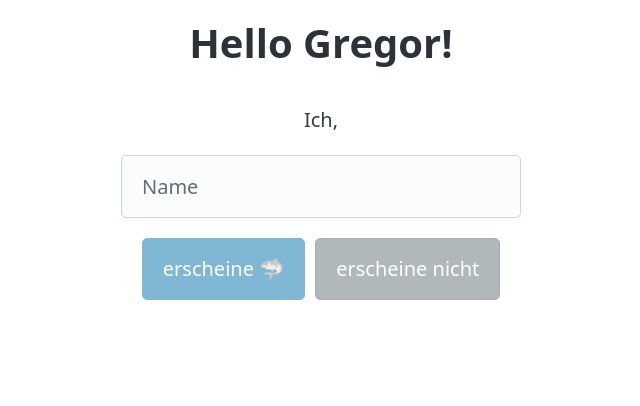
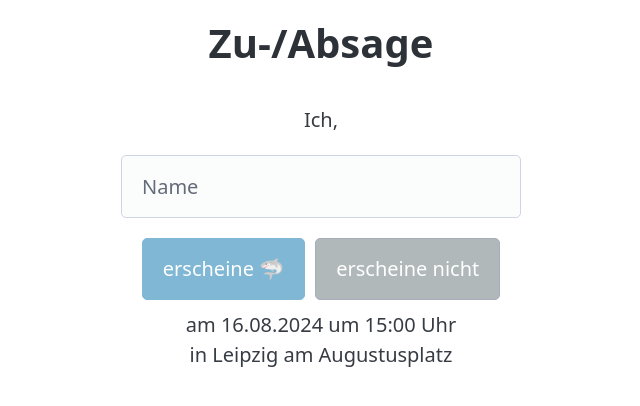
Before and after one commit to Eisvana/lehrer-karaoke-treffen, a Vue app: page / in a window 1280 px wide. Shown: the top 406 px of the page, without its empty margins (319-959 px from the left). Built offline with nearby package versions, Linux system fonts and the light colour scheme.

Commit message:
add redirect to Gregor page

```diff
--- a/src/App.vue
+++ b/src/App.vue
@@ -1,7 +1,11 @@
 <script setup lang="ts">
-import { ref } from 'vue';
+import { computed, ref } from 'vue';
 
-const name = ref('');
+const paramsString = window.location.search;
+const searchParams = new URLSearchParams(paramsString);
+const targetName = searchParams.get('name') ?? '';
+
+const name = ref(targetName);
 
 const webhook: string = atob(import.meta.env.VITE_DISCORD_WEBHOOK ?? '');
 
@@ -15,12 +19,27 @@ async function sendWebhook(appears: boolean) {
       content: `${name.value} erscheint${appears ? '' : ' nicht'}.`,
     }),
   });
+  if (!appears) return;
+  window.location.assign('https://gregor.pen-pixels.de');
 }
+
+const buttons = [
+  {
+    text: 'erscheine 🦈',
+    appears: true,
+  },
+  {
+    text: 'erscheine nicht',
+    appears: false,
+  },
+];
+
+const heading = computed(() => (targetName ? `Hallo ${targetName}!` : 'Zu-/Absage'));
 </script>
 
 <template>
-  <h1>Hello Gregor!</h1>
-  <p class="me">Ich,</p>
+  <h1 class="text-center">{{ heading }}</h1>
+  <p class="text-center">Ich,</p>
   <input
     v-model="name"
     placeholder="Name"
@@ -28,19 +47,16 @@ async function sendWebhook(appears: boolean) {
   />
   <div class="button-wrapper">
     <button
-      :disabled="!name"
-      @click="sendWebhook(true)"
+      v-for="button in buttons"
+      :aria-disabled="!name || undefined"
+      :class="{ secondary: !button.appears }"
+      :disabled="!name || undefined"
+      @click.prevent="sendWebhook(button.appears)"
     >
-      erscheine 🦈
-    </button>
-    <button
-      :disabled="!name"
-      class="secondary"
-      @click="sendWebhook(false)"
-    >
-      erscheine nicht
+      {{ button.text }}
     </button>
   </div>
+  <p class="text-center text-balanced date">am 16.08.2024 um 15:00 Uhr in Leipzig am Augustusplatz</p>
 </template>
 
 <style scoped>
@@ -48,8 +64,7 @@ async function sendWebhook(appears: boolean) {
   background-color: #647378;
 }
 
-h1,
-.me {
+.text-center {
   text-align: center;
 }
 
@@ -63,4 +78,12 @@ h1 {
   gap: 0.5rem;
   justify-content: center;
 }
+
+.date {
+  margin-block-start: 0.5rem;
+}
+
+.text-balanced {
+  text-wrap: balance;
+}
 </style>
```
